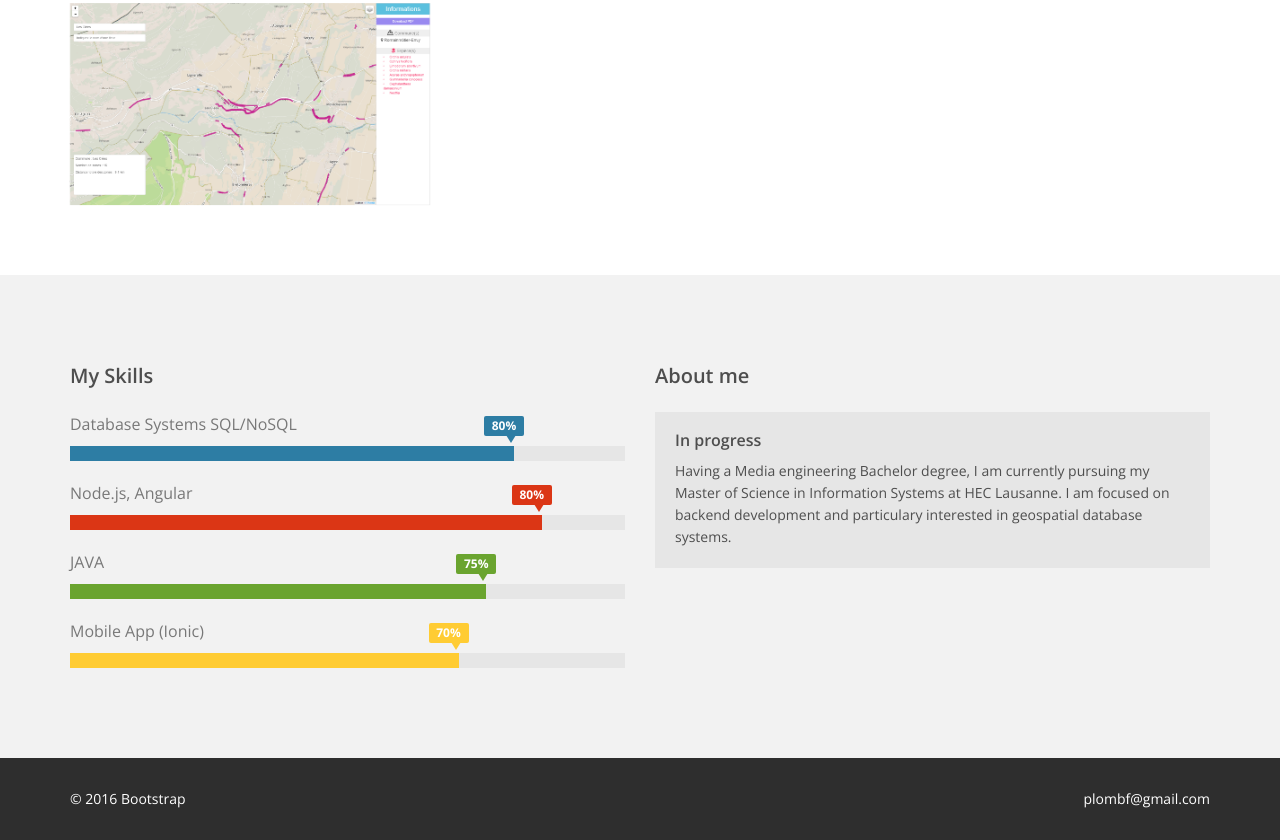
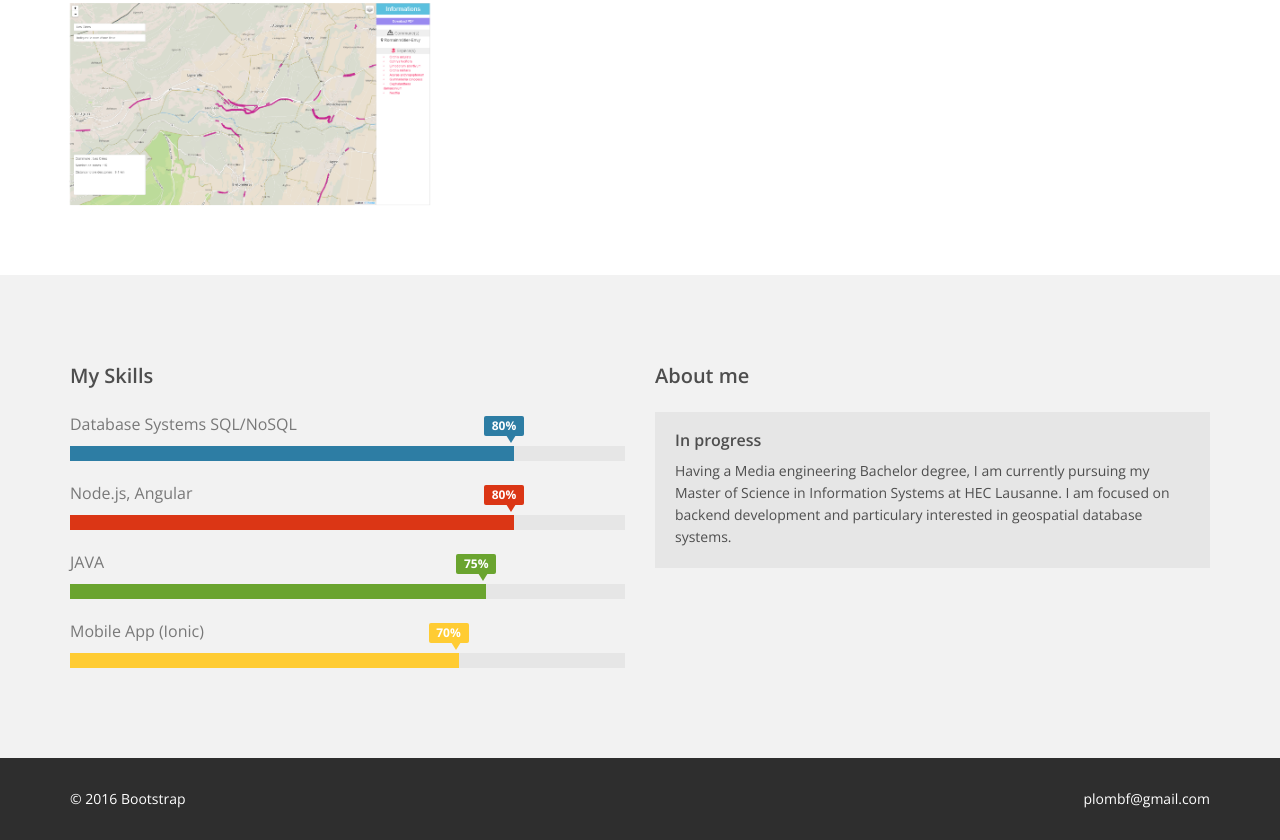
Before and after one commit to florentplomb/FlorentPlombSite, a website: page public/index.html in a window 1280 px wide. Shown: the part 1481-2321 px from the top of the page. Drawn offline with nearby package versions, Linux system fonts and the light colour scheme.

Commit message:
update bar

```diff
--- a/public/index.html
+++ b/public/index.html
@@ -417,7 +417,7 @@ Here my <a traget="blank" href="https://github.com/florentplomb?tab=repositories
                     <div class="progress-wrap">
                         <h3>Node.js, Angular</h3>
                         <div class="progress">
-                          <div class="progress-bar color4" role="progressbar" aria-valuenow="80" aria-valuemin="0" aria-valuemax="100" style="width: 85%">
+                          <div class="progress-bar color4" role="progressbar" aria-valuenow="80" aria-valuemin="0" aria-valuemax="100" style="width: 80%">
                             <span class="bar-width">80%</span>
                         </div>
                     </div>
```
